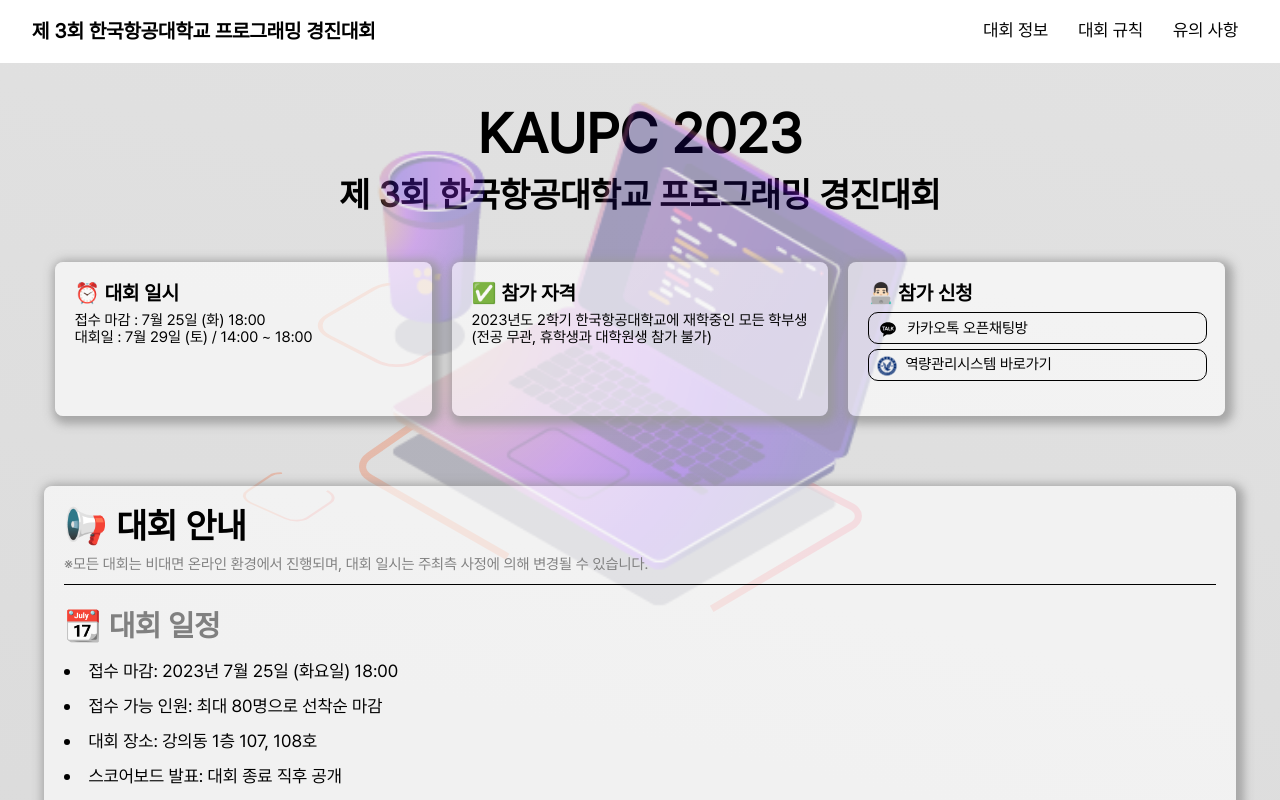
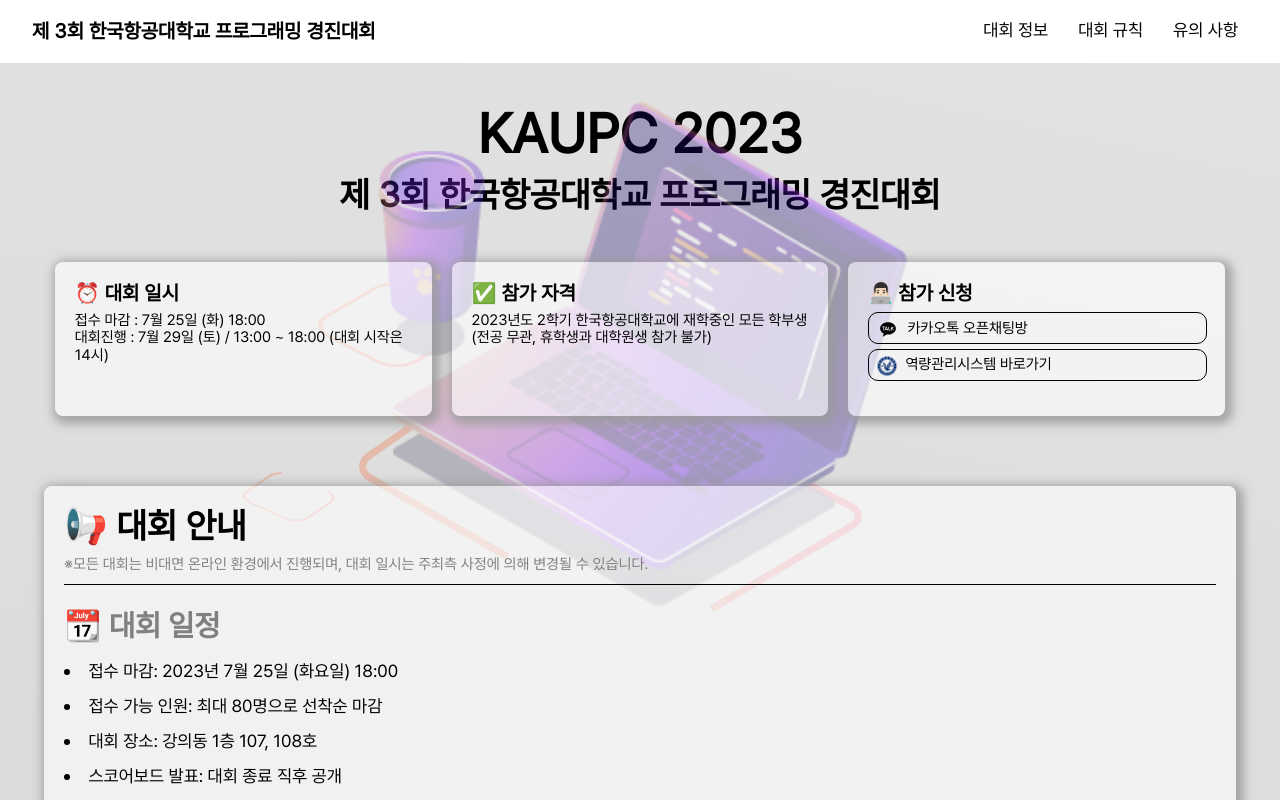
Before and after one commit to kauKoala/KAUPC-2023, a Next.js app: page / in a window 1280 px wide. Shown: the top 800 px of the page. Built offline with nearby package versions, Linux system fonts and the light colour scheme.

Commit message:
미리보기 이미지 변경, text 수정

```diff
--- a/src/components/Sections/TitleSection/TitleSection.tsx
+++ b/src/components/Sections/TitleSection/TitleSection.tsx
@@ -30,7 +30,7 @@ export const TitleSection = () => {
                     </SubTitle>
                     <div className="titleSection">
                         <p>접수 마감 : 7월 25일 (화) 18:00</p>
-                        <p>대회일 : 7월 29일 (토) / 14:00 ~ 18:00</p>
+                        <p>대회진행 : 7월 29일 (토) / 13:00 ~ 18:00 (대회 시작은 14시)</p>
                     </div>
                 </ListContainer>
                 <div className="mobile"/>
--- a/src/pages/_app.tsx
+++ b/src/pages/_app.tsx
@@ -18,7 +18,7 @@ const MyApp = ({ Component, pageProps }: AppProps) => {
                 <meta
                 name="image"
                 property="og:image"
-                content="https://github.com/kauKoala/KAUPC-2023/assets/106497893/96715c63-fba4-472c-bb93-5d8d9c939c85"
+                content="https://user-images.githubusercontent.com/106497893/253192848-96715c63-fba4-472c-bb93-5d8d9c939c85.png"
                 />
             </Head>
             <Layout>
```
